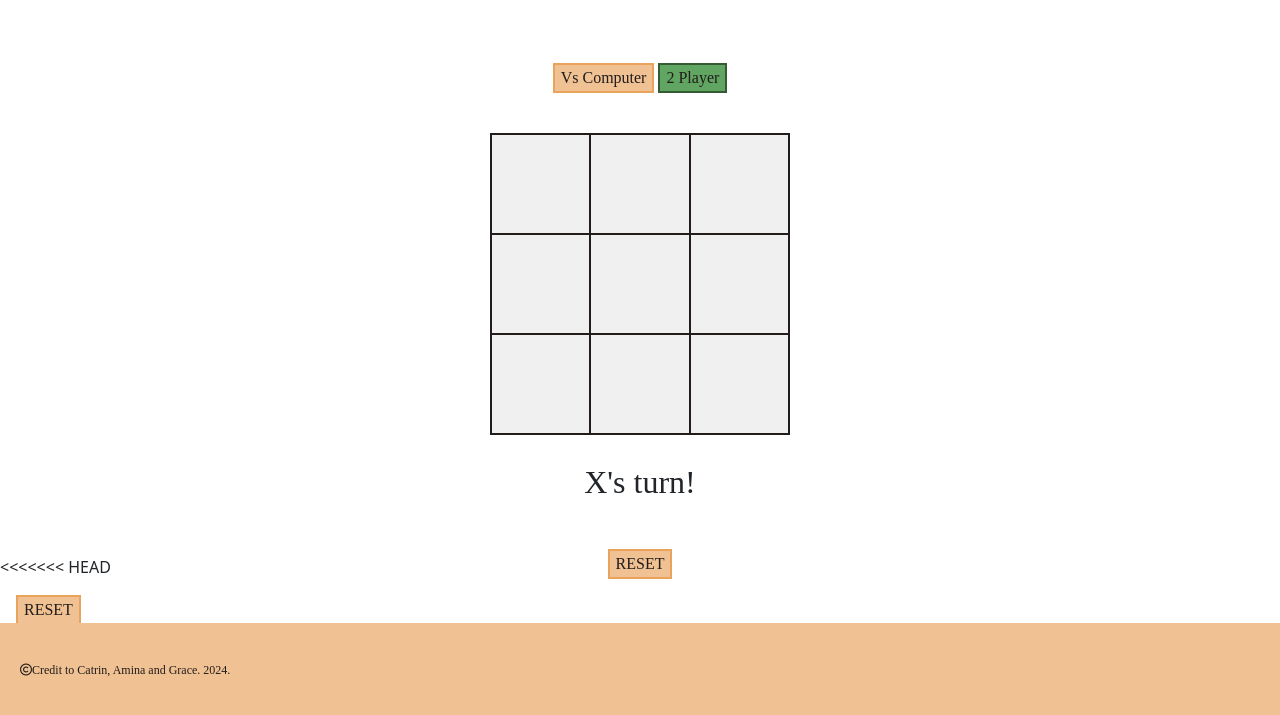
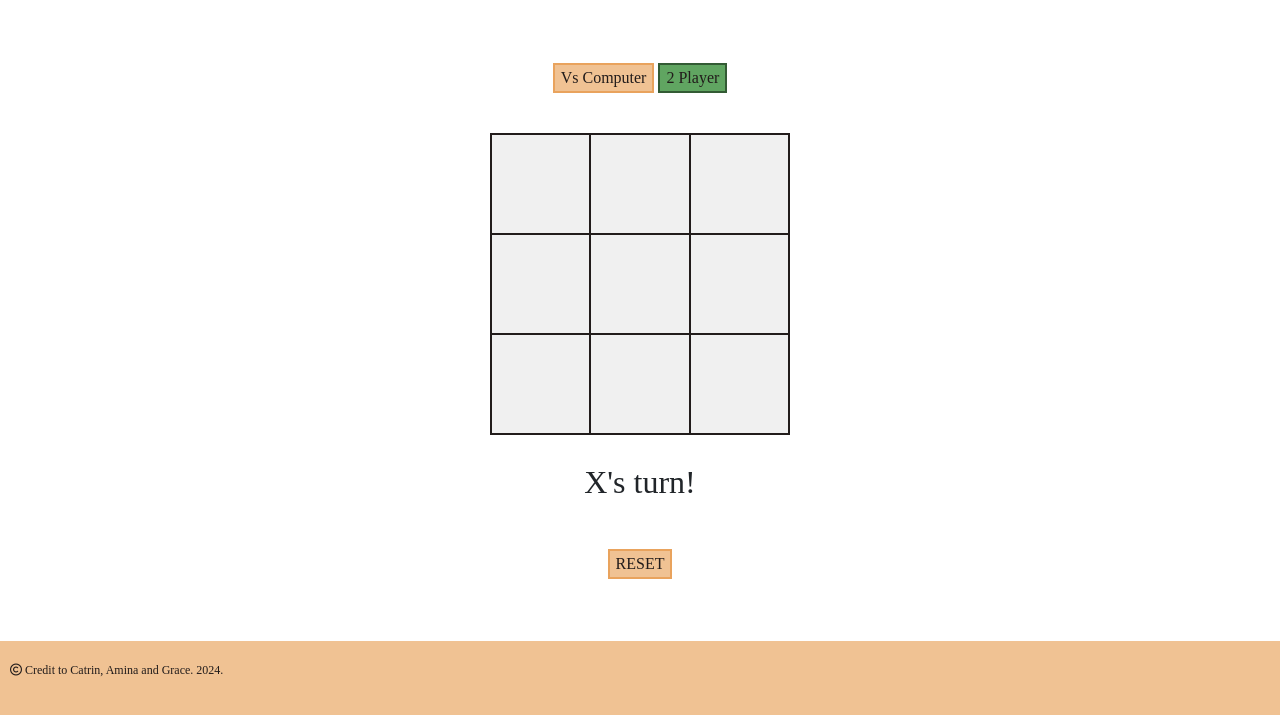
Before and after one commit to catrinlam/tic-tac-bro, a plain HTML site: page index.html in a window 1280 px wide. Shown: the part 85-800 px from the top of the page. Drawn offline with nearby package versions, Linux system fonts and the light colour scheme; a web font is replaced by a local one.

Commit message:
resolve conflicts

```diff
--- a/index.html
+++ b/index.html
@@ -85,31 +85,10 @@
         </div>
     </main>
 
-<<<<<<< HEAD
-        <br>
-
-        <button id="reset" class="reset">RESET</button>
-
-        <br>
-
-        <div id="counter">
-
-        </div>
-
-    </div>
- </main>
-
-<!-- Footer -->
- <footer>
-    <div id="footer">
-        <p><i class="fa-regular fa-copyright"></i> Credit to Catrin, Amina and Grace. 2024.</p>
-    </div>
-=======
     <!-- Footer -->
     <footer>
-        <p><i class="fa-regular fa-copyright"></i>Credit to Catrin, Amina and Grace. 2024.</p>
+        <p><i class="fa-regular fa-copyright"></i> Credit to Catrin, Amina and Grace. 2024.</p>
     </footer>
->>>>>>> main
 
     <!--Javascript Link-->
     <script src="assets/js/script.js"></script>
```
